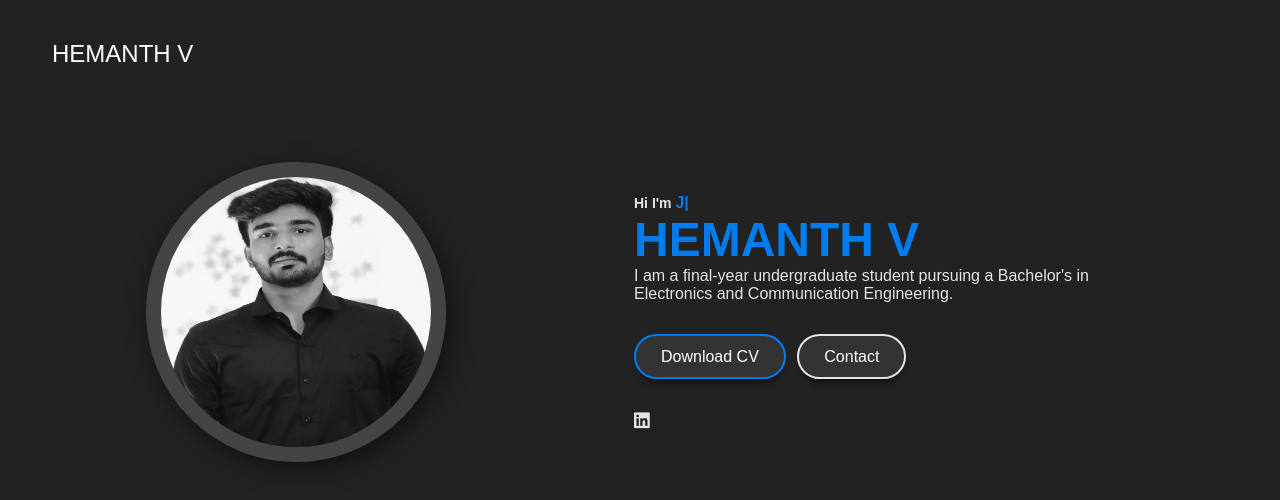
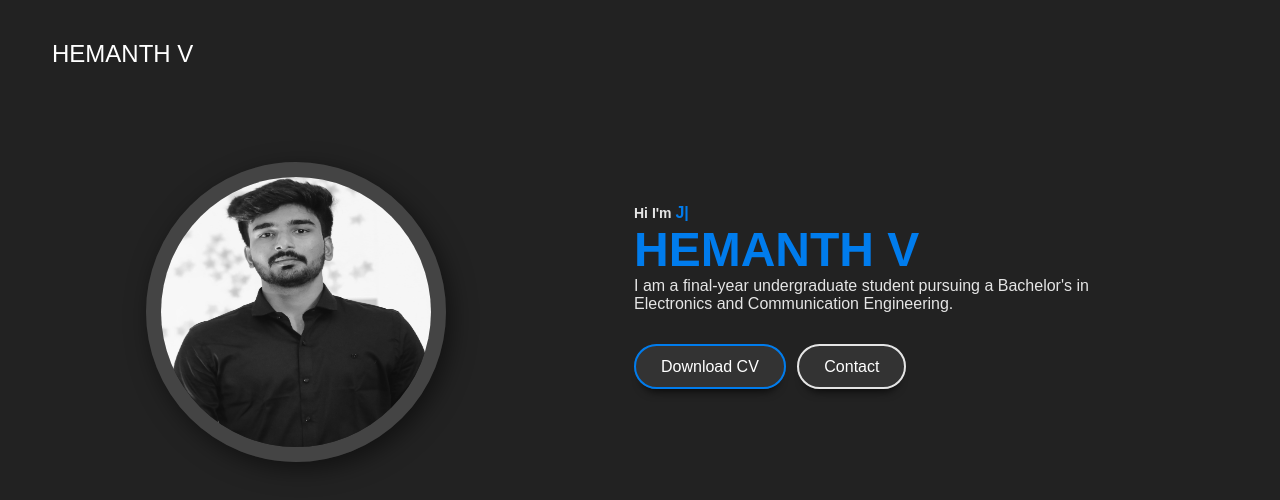
Before and after one commit to hemanthv83/HEMANTH8311, a plain HTML site: page index.html in a window 1280 px wide. Drawn offline with nearby package versions, Linux system fonts and the light colour scheme.

Commit message:
Update index.html

```diff
--- a/index.html
+++ b/index.html
@@ -42,7 +42,7 @@
 
                     <div class="social">
 
-                        <a href="https://www.linkedin.com/in/hemanthv83?lipi=urn%3Ali%3Apage%3Ad_flagship3_feed%3BgS4fPtMoShm634smcJnkrA%3D%3D"><i class="fa-brands fa-linkedin"> </i></a>
+                        <a href="https://www.linkedin.com/in/hemanthv83?lipi=urn%3Ali%3Apage%3Ad_flagship3_feed%3BgS4fPtMoShm634smcJnkrA%3D%3D"> </i></a>
 
 
                     </div>
```
